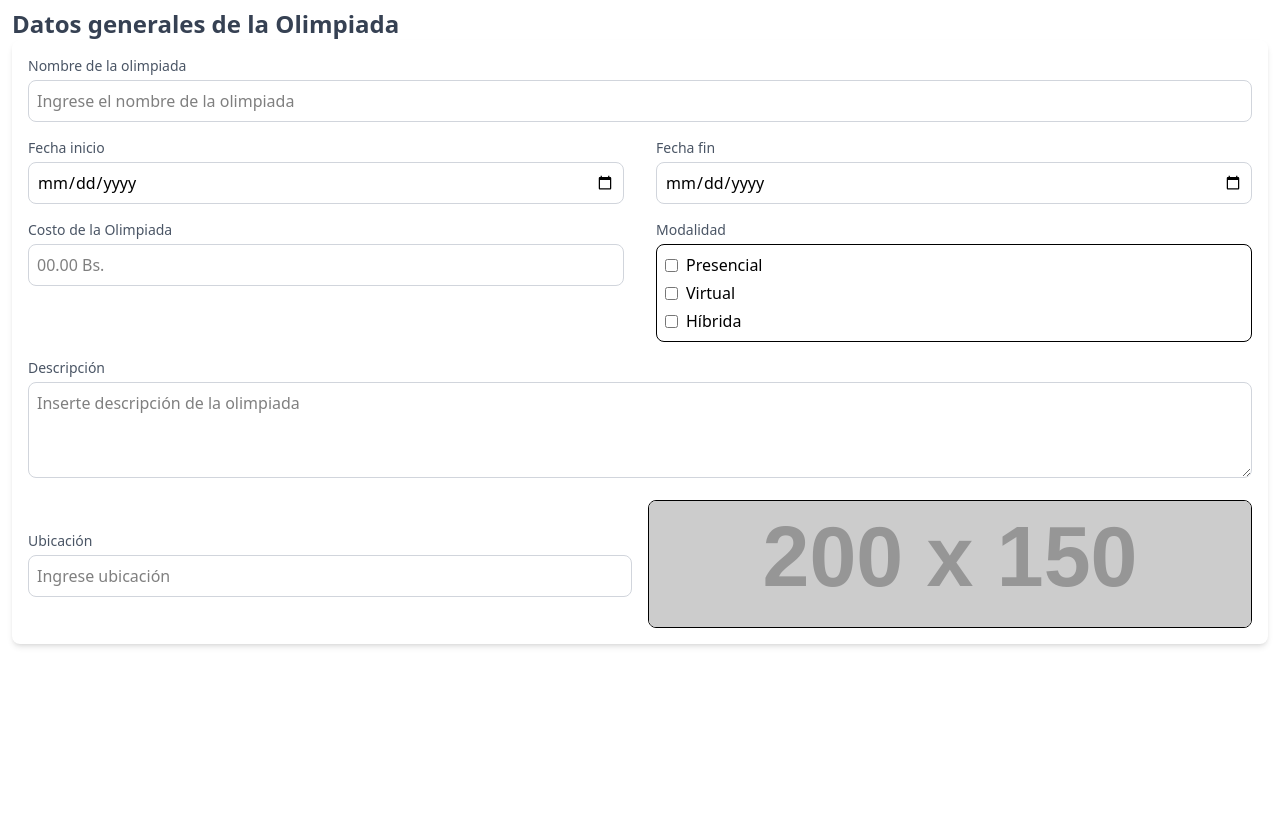
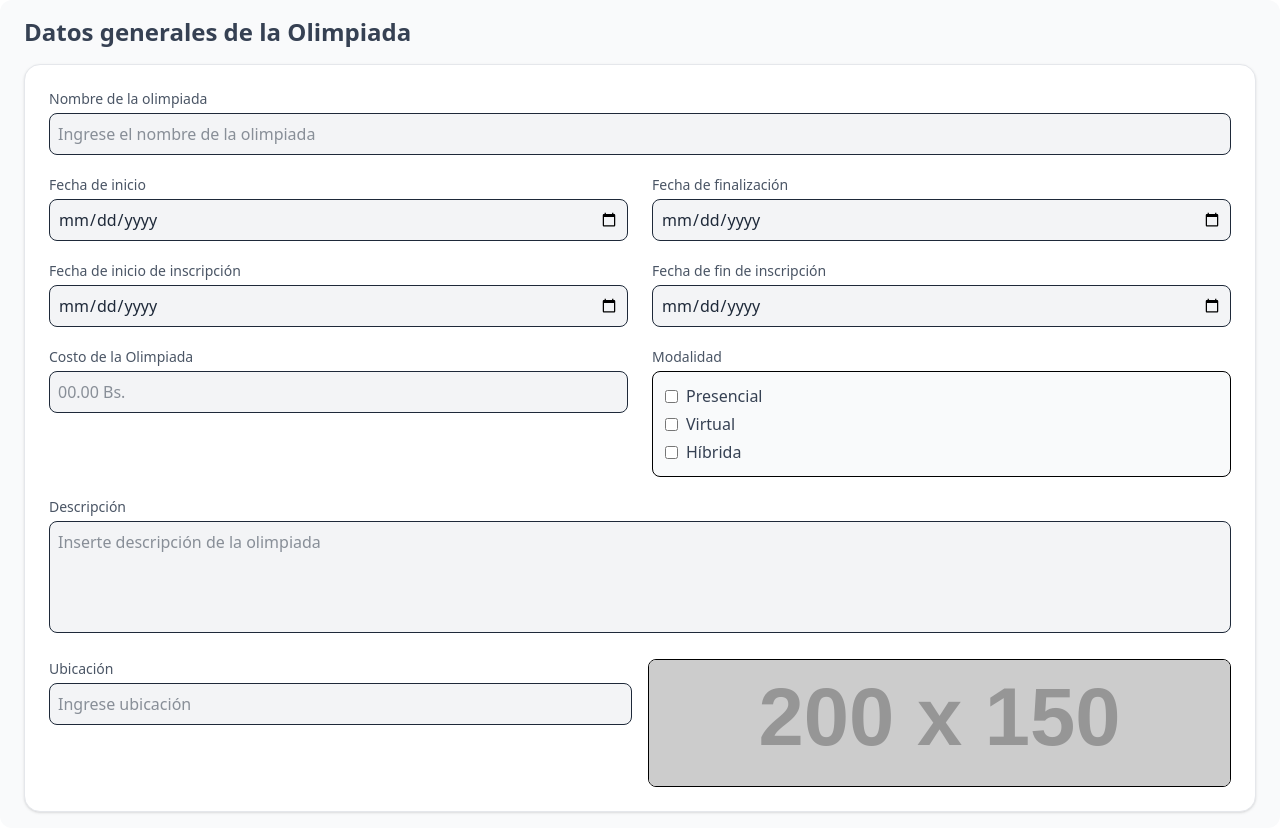
Before and after one commit to IVER-15-07/ohSansi, a React (Vite) app in the folder frontend/: page /Datosgenerales in a window 1280 px wide. Before the commit the page ends 800 px from the top, so only its background shows below. Built offline with nearby package versions, Linux system fonts and the light colour scheme.

Commit message:
ya esta todas las interfaces excepto configuraciones de olimpiada

```diff
--- a/frontend/src/pages/admin/Areas.jsx
+++ b/frontend/src/pages/admin/Areas.jsx
@@ -20,24 +20,23 @@ const Areas = () => {
 
   return (
 
-    <div className="p-4 pt-2 flex flex-col gap-4 w-full h-full">
-      <div className="bg-white rounded-lg shadow-md border border-gray-300 p-4">
+    <div className="p-6 flex flex-col gap-6 w-full h-full bg-gray-50">
+    <div className="bg-white rounded-2xl shadow-md border border-gray-200 p-6 flex flex-col gap-6">
 
+      {/* Sección: Lista de Áreas */}
+      <div>
+        <h2 className="text-xl font-bold text-gray-800 mb-4">Lista de Áreas</h2>
 
-        <div className="bg-white rounded-lg shadow-md border border-gray-300 p-4">
-          <h2 className="text-lg font-semibold text-gray-800 mb-3">Lista de Áreas</h2>
-
-
-          <div className="grid grid-cols-1 md:grid-cols-2 lg:grid-cols-4 gap-4 p-2 overflow-y-auto max-h-[300px] min-h-[300px]">
+        <div className="grid grid-cols-1 md:grid-cols-2 lg:grid-cols-4 gap-4 overflow-y-auto max-h-[300px] min-h-[300px] pr-2">
           {areas.map((area, index) => (
             <div
               key={index}
-                className="flex justify-between items-center gap-4 bg-gradient-to-r from-gray-100 to-gray-50 p-4 rounded-xl shadow-md hover:shadow-lg transition-all"
+              className="flex justify-between items-center gap-4 bg-gradient-to-r from-gray-100 to-gray-50 p-4 rounded-xl shadow hover:shadow-lg transition-all"
             >
-                <span className="text-gray-800 font-semibold">{area.name}</span>
+              <span className="text-gray-800 font-medium">{area.name}</span>
               <button
                 onClick={() => handleRemoveArea(index)}
-                  className="bg-red-600 text-white px-4 py-2 rounded-lg hover:bg-red-700 transition-all"
+                className="bg-red-600 text-white px-3 py-1.5 rounded-md hover:bg-red-700 transition"
               >
                 Eliminar
               </button>
@@ -46,12 +45,13 @@ const Areas = () => {
         </div>
       </div>
 
+      {/* Sección: Agregar Área */}
+      <div className="pt-4 border-t border-gray-200">
+        <h2 className="text-xl font-bold text-gray-800 mb-4">Agregar área de competencia</h2>
 
-        <div className="p-4 bg-white rounded-lg shadow-md border border-gray-300 mt-6">
-          <h2 className="text-lg font-semibold text-gray-800 mb-3">Agregar áreas de competencia</h2>
-
+        <div className="flex flex-col gap-4">
           <div>
-            <label className="block text-gray-700 mb-1">Nombre del área</label>
+            <label className="block text-sm font-medium text-gray-700 mb-1">Nombre del área</label>
             <input
               type="text"
               placeholder="Ingrese el nombre del área"
@@ -60,18 +60,23 @@ const Areas = () => {
               onChange={(e) => setNewArea(e.target.value)}
             />
           </div>
+
+          <div className="flex justify-start">
             <button
               onClick={handleAddArea}
-            className="mt-3 bg-blue-900 text-white px-4 py-2 rounded-md hover:bg-blue-800"
+              className="bg-blue-900 text-white px-5 py-2 rounded-md text-sm font-medium hover:bg-blue-800 transition"
             >
               Agregar área
             </button>
+          </div>
+        </div>
       </div>
 
     </div>
   </div>
 
 
+
   )
 }
 
--- a/frontend/src/pages/admin/Datosgenerales.jsx
+++ b/frontend/src/pages/admin/Datosgenerales.jsx
@@ -6,88 +6,97 @@ const Datosgenerales = () => {
 
 
   return (
-    <div className="w-full px-3 py-2">
-      <h2 className="text-2xl font-bold text-gray-700 ">Datos generales de la Olimpiada</h2>
+<div className="w-full px-6 py-4 bg-gray-50 rounded-xl">
+  <h2 className="text-2xl font-bold text-gray-700 mb-4">Datos generales de la Olimpiada</h2>
 
-      <form className="grid grid-cols-2 gap-x-8 gap-y-4 bg-white p-4 rounded-lg shadow-md">
+  <form className="grid grid-cols-1 md:grid-cols-2 gap-x-6 gap-y-5 bg-white p-6 rounded-2xl shadow border border-gray-200">
+
     {/* Nombre de la olimpiada */}
     <div className="col-span-2">
-          <label className="block text-gray-600 text-sm mb-1">Nombre de la olimpiada</label>
+      <label className="block text-sm font-medium text-gray-600 mb-1">Nombre de la olimpiada</label>
       <input
         type="text"
         placeholder="Ingrese el nombre de la olimpiada"
-            className="w-full p-2 border rounded-lg border-gray-300 focus:ring focus:ring-blue-300"
+        className="w-full p-2 border rounded-lg bg-gray-100 text-gray-800 focus:outline-none focus:ring-2 focus:ring-blue-500"
       />
     </div>
 
-        {/* Fechas */}
+    {/* Fechas de la olimpiada */}
     <div>
-          <label className="block text-gray-600 text-sm mb-1">Fecha inicio</label>
+      <label className="block text-sm font-medium text-gray-600 mb-1">Fecha de inicio</label>
       <input
         type="date"
-            className="w-full p-2 border rounded-lg border-gray-300 focus:ring focus:ring-blue-300"
+        className="w-full p-2 border rounded-lg bg-gray-100 text-gray-800 focus:outline-none focus:ring-2 focus:ring-blue-500"
       />
     </div>
     <div>
-          <label className="block text-gray-600 text-sm mb-1">Fecha fin</label>
+      <label className="block text-sm font-medium text-gray-600 mb-1">Fecha de finalización</label>
       <input
         type="date"
-            className="w-full p-2 border rounded-lg border-gray-300 focus:ring focus:ring-blue-300"
+        className="w-full p-2 border rounded-lg bg-gray-100 text-gray-800 focus:outline-none focus:ring-2 focus:ring-blue-500"
+      />
+    </div>
+
+    {/* Fechas de inscripción */}
+    <div>
+      <label className="block text-sm font-medium text-gray-600 mb-1">Fecha de inicio de inscripción</label>
+      <input
+        type="date"
+        className="w-full p-2 border rounded-lg bg-gray-100 text-gray-800 focus:outline-none focus:ring-2 focus:ring-blue-500"
+      />
+    </div>
+    <div>
+      <label className="block text-sm font-medium text-gray-600 mb-1">Fecha de fin de inscripción</label>
+      <input
+        type="date"
+        className="w-full p-2 border rounded-lg bg-gray-100 text-gray-800 focus:outline-none focus:ring-2 focus:ring-blue-500"
       />
     </div>
 
     {/* Costo */}
     <div>
-          <label className="block text-gray-600 text-sm mb-1">Costo de la Olimpiada</label>
+      <label className="block text-sm font-medium text-gray-600 mb-1">Costo de la Olimpiada</label>
       <input
         type="number"
         placeholder="00.00 Bs."
-            className="w-full p-2 border rounded-lg border-gray-300 focus:ring focus:ring-blue-300"
+        className="w-full p-2 border rounded-lg bg-gray-100 text-gray-800 focus:outline-none focus:ring-2 focus:ring-blue-500"
       />
     </div>
 
     {/* Modalidad */}
     <div>
-          <label className="block text-gray-600 text-sm mb-1">Modalidad</label>
-          <div className="flex flex-col space-y-1 border p-2 rounded-lg">
-            <label className="flex items-center space-x-2">
+      <label className="block text-sm font-medium text-gray-600 mb-1">Modalidad</label>
+      <div className="flex flex-col gap-1 border p-3 rounded-lg bg-gray-50">
+        {["Presencial", "Virtual", "Híbrida"].map((mod, i) => (
+          <label key={i} className="flex items-center gap-2 text-gray-700">
             <input type="checkbox" className="form-checkbox" />
-              <span>Presencial</span>
+            <span>{mod}</span>
           </label>
-            <label className="flex items-center space-x-2">
-              <input type="checkbox" className="form-checkbox" />
-              <span>Virtual</span>
-            </label>
-            <label className="flex items-center space-x-2">
-              <input type="checkbox" className="form-checkbox" />
-              <span>Híbrida</span>
-            </label>
+        ))}
       </div>
     </div>
 
     {/* Descripción */}
     <div className="col-span-2">
-          <label className="block text-gray-600 text-sm mb-1">Descripción</label>
+      <label className="block text-sm font-medium text-gray-600 mb-1">Descripción</label>
       <textarea
         placeholder="Inserte descripción de la olimpiada"
-            className="w-full p-2 border rounded-lg border-gray-300 focus:ring focus:ring-blue-300 h-24"
+        className="w-full p-2 border rounded-lg bg-gray-100 text-gray-800 focus:outline-none focus:ring-2 focus:ring-blue-500 h-28 resize-none"
       />
     </div>
 
     {/* Ubicación y Mapa */}
-        <div className="col-span-2 grid grid-cols-2 gap-4 items-center">
+    <div className="col-span-2 grid grid-cols-1 md:grid-cols-2 gap-4 items-start">
       <div>
-            <label className="block text-gray-600 text-sm mb-1">Ubicación</label>
+        <label className="block text-sm font-medium text-gray-600 mb-1">Ubicación</label>
         <input
           type="text"
           value={urlMapa}
           onChange={(e) => setUrlMapa(e.target.value)}
           placeholder="Ingrese ubicación"
-              className="w-full p-2 border rounded-lg border-gray-300 focus:ring focus:ring-blue-300"
+          className="w-full p-2 border rounded-lg bg-gray-100 text-gray-800 focus:outline-none focus:ring-2 focus:ring-blue-500"
         />
       </div>
-
-          {/* Mapa (Imagen de referencia) */}
       <div className="h-32 border rounded-lg overflow-hidden">
         <img
           src="https://via.placeholder.com/200x150"
@@ -96,9 +105,9 @@ const Datosgenerales = () => {
         />
       </div>
     </div>
-
   </form>
 </div>
+
   )
 }
 
```
Also changed, not shown: frontend/src/pages/admin/NivelCategoria.jsx (+125 -2 lines), frontend/src/pages/admin/Olympiad.jsx (+43 -43 lines), frontend/src/pages/admin/ConfOlimpiada.jsx (added). Lines whose indentation alone changed are shown as unchanged.
